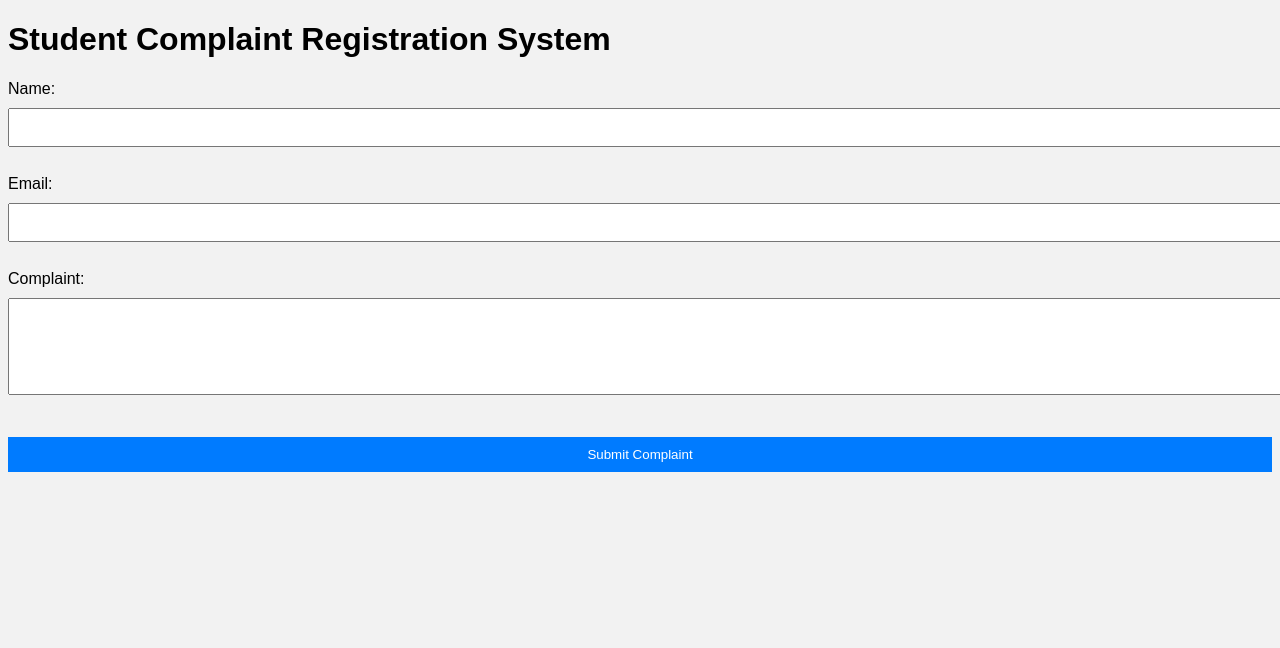
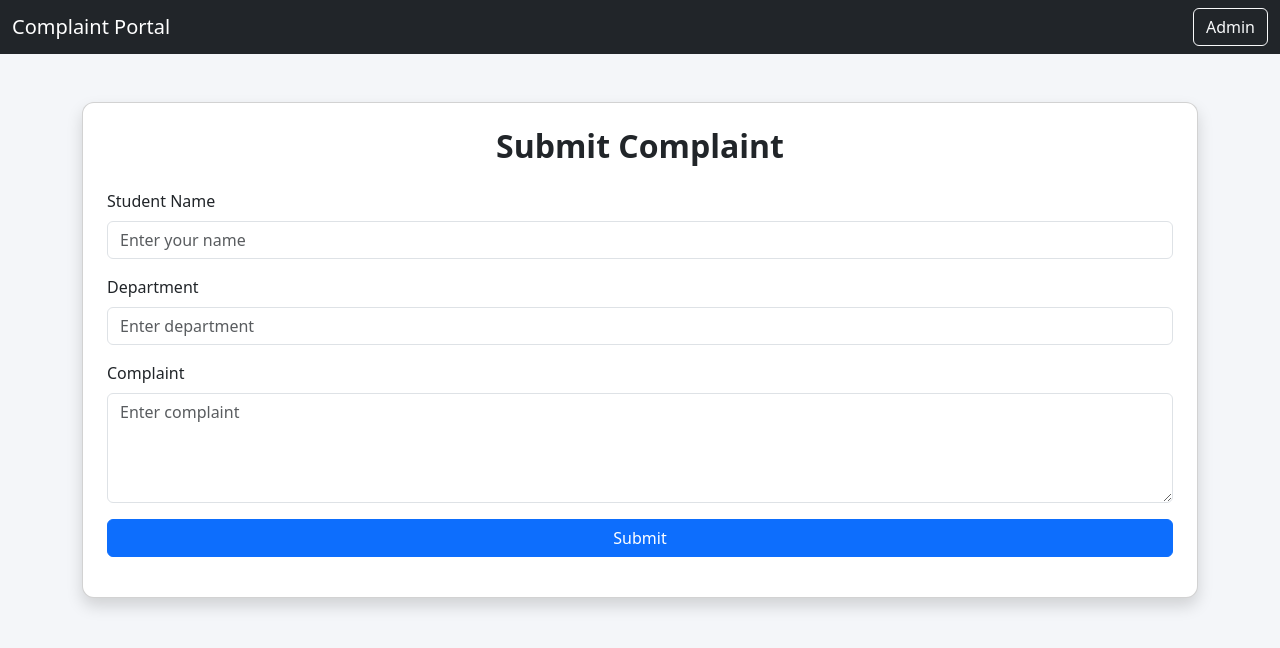
Before and after one commit to juchanideepti-alt/students-complaint-registration, a plain HTML site: page index.html in a window 1280 px wide. Drawn offline with nearby package versions, Linux system fonts and the light colour scheme.

Commit message:
code advanced

```diff
--- a/admin.html
+++ b/admin.html
@@ -1,16 +1,41 @@
+<!-- admin.html (Admin Dashboard) -->
 <!DOCTYPE html>
-<html>
+<html lang="en">
 <head>
+    <meta charset="UTF-8">
+    <meta name="viewport" content="width=device-width, initial-scale=1.0">
     <title>Admin Panel</title>
-    <link rel="stylesheet" href="css/style.css">
+
+    <link href="https://cdn.jsdelivr.net/npm/bootstrap@5.3.0/dist/css/bootstrap.min.css" rel="stylesheet">
+    <link rel="stylesheet" href="style.css">
 </head>
 <body>
 
-<div class="container">
-    <h1>Admin Panel</h1>
-    <div id="complaintList"></div>
+<nav class="navbar navbar-dark bg-dark">
+    <div class="container-fluid">
+        <span class="navbar-brand">Admin Dashboard</span>
+        <a href="index.html" class="btn btn-outline-light">Logout</a>
+    </div>
+</nav>
+
+<div class="container mt-5">
+    <h2 class="mb-4">Complaints List</h2>
+
+    <table class="table table-bordered table-striped">
+        <thead class="table-dark">
+            <tr>
+                <th>Name</th>
+                <th>Department</th>
+                <th>Complaint</th>
+                <th>Status</th>
+                <th>Action</th>
+            </tr>
+        </thead>
+        <tbody id="complaintList">
+        </tbody>
+    </table>
 </div>
 
-<script src="js/admin.js"></script>
+<script src="admin.js"></script>
 </body>
 </html>
--- a/index.html
+++ b/index.html
@@ -1,28 +1,45 @@
-<!DOCTYPE html>
-<html>
-<head>
-<title>Student Complaint Registration</title>
-<link rel="stylesheet" href="style.css">
+<!-- index.html (Student Complaint Form) -->
+
+    <!-- Bootstrap CSS -->
+    <link href="https://cdn.jsdelivr.net/npm/bootstrap@5.3.0/dist/css/bootstrap.min.css" rel="stylesheet">
+    <link rel="stylesheet" href="style.css">
 </head>
-
 <body>
 
-<h1>Student Complaint Registration System</h1>
+<!-- Navbar -->
+<nav class="navbar navbar-dark bg-dark">
+    <div class="container-fluid">
+        <span class="navbar-brand mb-0 h1">Complaint Portal</span>
+        <a href="admin.html" class="btn btn-outline-light">Admin</a>
+    </div>
+</nav>
 
-<form>
-<label>Name:</label><br>
-<input type="text"><br><br>
+<!-- Form Section -->
+<div class="container mt-5">
+    <div class="card shadow p-4">
+        <h2 class="text-center mb-4">Submit Complaint</h2>
 
-<label>Email:</label><br>
-<input type="email"><br><br>
+        <form onsubmit="submitComplaint(); return false;">
+            <div class="mb-3">
+                <label class="form-label">Student Name</label>
+                <input type="text" id="name" class="form-control" placeholder="Enter your name">
+            </div>
 
-<label>Complaint:</label><br>
-<textarea rows="5"></textarea><br><br>
+            <div class="mb-3">
+                <label class="form-label">Department</label>
+                <input type="text" id="department" class="form-control" placeholder="Enter department">
+            </div>
 
-<button type="submit">Submit Complaint</button>
-</form>
+            <div class="mb-3">
+                <label class="form-label">Complaint</label>
+                <textarea id="complaint" class="form-control" rows="4" placeholder="Enter complaint"></textarea>
+            </div>
+
+            <button type="submit" class="btn btn-primary w-100">Submit</button>
+        </form>
+    </div>
+</div>
 
 <script src="script.js"></script>
-
 </body>
 </html>
--- a/script.js
+++ b/script.js
@@ -1,25 +1,27 @@
-const form = document.getElementById("complaintForm");
+// script.js (Student Side)
+function submitComplaint() {
+    let name = document.getElementById("name").value;
+    let dept = document.getElementById("department").value;
+    let complaint = document.getElementById("complaint").value;
 
-form.addEventListener("submit", function(e) {
-    e.preventDefault();
+    if (name === "" || dept === "" || complaint === "") {
+        alert("All fields are required!");
+        return;
+    }
 
-    const name = document.getElementById("name").value;
-    const usn = document.getElementById("usn").value;
-    const complaint = document.getElementById("complaint").value;
+    let complaints = JSON.parse(localStorage.getItem("complaints")) || [];
 
-    const newComplaint = {
+    let newComplaint = {
         id: Date.now(),
-        name,
-        usn,
-        complaint,
+        name: name,
+        department: dept,
+        complaint: complaint,
         status: "Pending"
     };
 
-    let complaints = JSON.parse(localStorage.getItem("complaints")) || [];
     complaints.push(newComplaint);
-
     localStorage.setItem("complaints", JSON.stringify(complaints));
 
-    alert("Complaint Submitted Successfully!");
-    form.reset();
-});
+    alert("Complaint submitted successfully!");
+    document.querySelector("form").reset();
+}
--- a/style.css
+++ b/style.css
@@ -1,31 +1,15 @@
 body {
-    font-family: Arial;
-    background: #f2f2f2;
+    background-color: #f4f6f9;
 }
 
-.container {
-    width: 400px;
-    margin: auto;
-    background: white;
-    padding: 20px;
-    margin-top: 50px;
-    border-radius: 10px;
+.card {
+    border-radius: 12px;
 }
 
-input, textarea, button {
-    width: 100%;
-    margin: 10px 0;
-    padding: 10px;
+h2 {
+    font-weight: bold;
 }
 
 button {
-    background: #007BFF;
-    color: white;
-    border: none;
+    border-radius: 8px;
 }
-
-.complaint-item {
-    border: 1px solid #ccc;
-    padding: 10px;
-    margin: 10px 0;
-}
```
Also changed, not shown: admin.js (+19 -26 lines).
